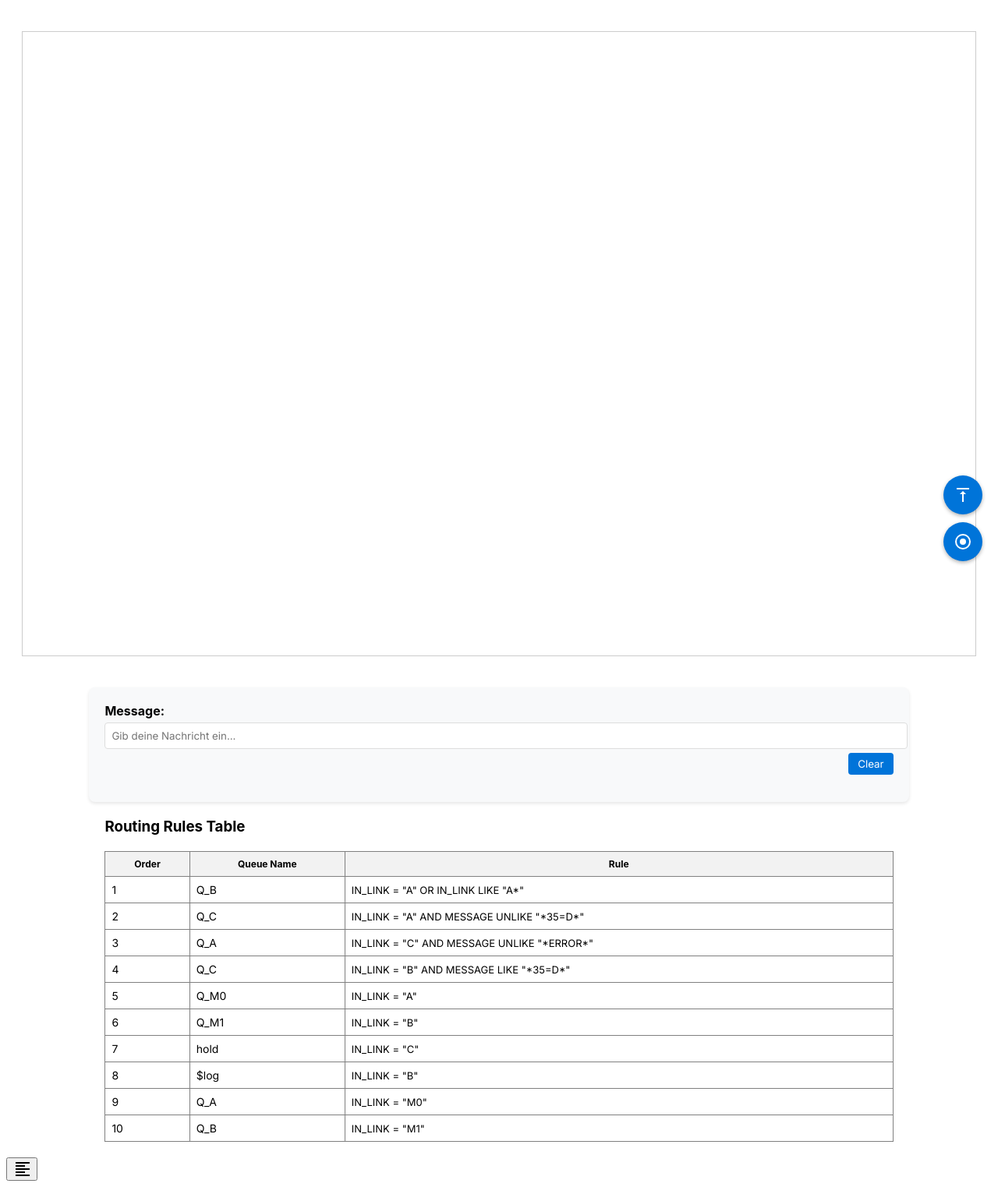
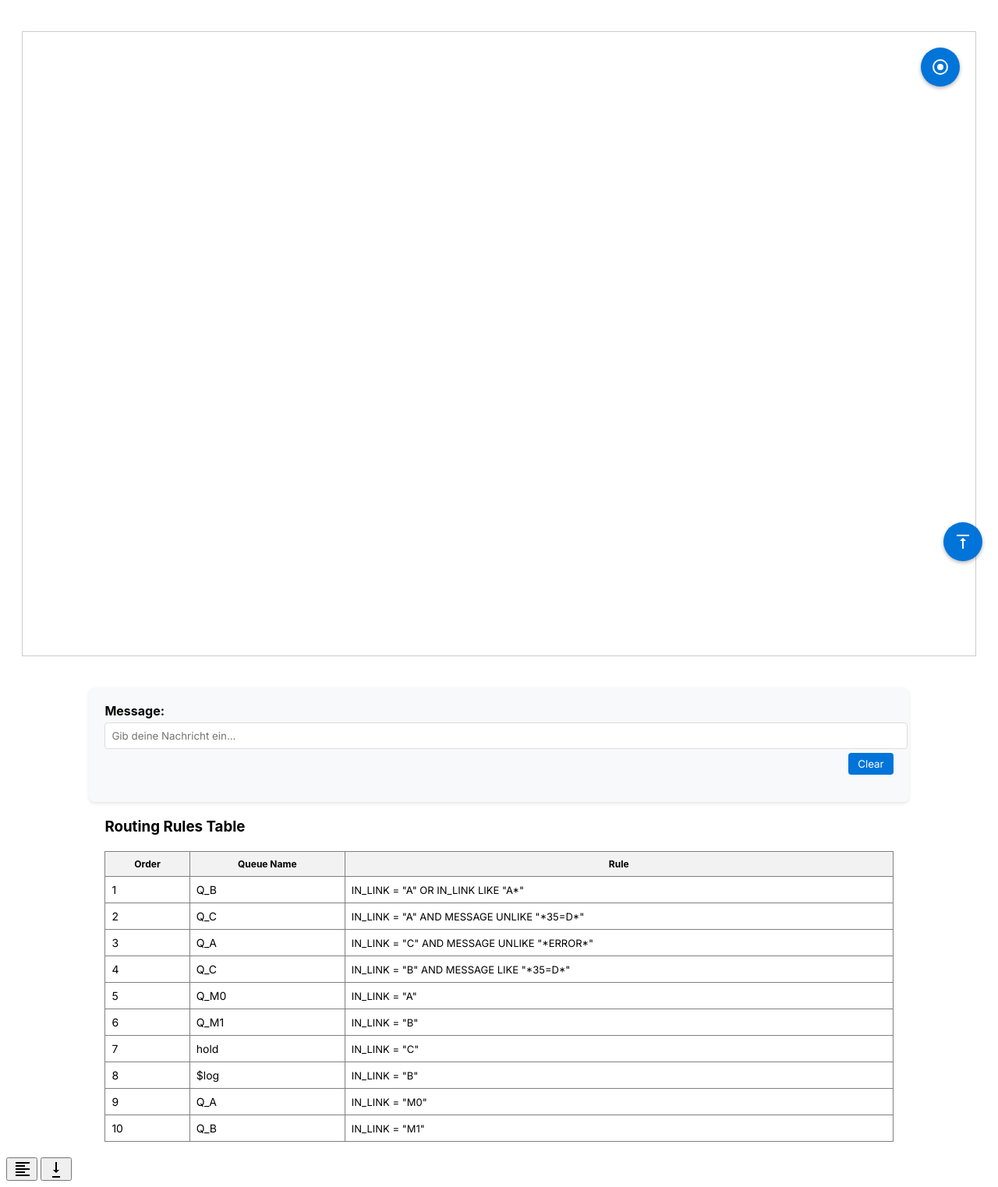
Before and after one commit to wu20003wu/igr, a Flask app: page / in a window 1280 px wide. Shown: the whole page at 78% size. Run offline with Flask 3, Linux system fonts and the light colour scheme; data comes from the database, SQL or seed files in the repository; some libraries are stand-ins or nearby versions; some web fonts are replaced.

Commit message:
feinschliff 2

```diff
--- a/templates/index.html
+++ b/templates/index.html
@@ -45,6 +45,7 @@
       border: 1px solid #ccc;
       margin: 20px auto;
       transition: height 0.3s ease;  /* Smooth height transition */
+      position: relative;
     }
     #statsPanel {
       background: #f9f9f9;
@@ -130,7 +131,14 @@
     -->
 
     <!-- Cytoscape Diagramm -->
-    <div id="cy" style="width: 100vw; height: 100vh; border: 1px solid #ccc;"></div>
+    <div id="cy" style="width: 100vw; height: 100vh; border: 1px solid #ccc; position: relative;">
+      <button id="recenterBtn" title="Zentrieren und zoomen"
+              style="position: absolute; right: 20px; top: 20px; z-index: 1000;">
+        <svg width="24" height="24" viewBox="0 0 24 24" style="vertical-align: middle;">
+          <path fill="currentColor" d="M12,8A4,4 0 0,1 16,12A4,4 0 0,1 12,16A4,4 0 0,1 8,12A4,4 0 0,1 12,8M12,2A10,10 0 0,1 22,12A10,10 0 0,1 12,22A10,10 0 0,1 2,12A10,10 0 0,1 12,2M12,4A8,8 0 0,0 4,12A8,8 0 0,0 12,20A8,8 0 0,0 20,12A8,8 0 0,0 12,4Z"/>
+        </svg>
+      </button>
+    </div>
   </div>
 
   <!-- Füge nach dem cy div und vor der Tabelle ein -->
@@ -177,19 +185,19 @@
   </div>
 
   <!-- Füge diesen Code innerhalb des body-Tags hinzu, vor dem cytoscape div -->
-  <button id="scrollToGraphBtn" title="Zum Graph scrollen" style="bottom: 140px;">
+  <button id="scrollToGraphBtn" title="Zum Graph scrollen" style="bottom: 80px;">
     <svg width="24" height="24" viewBox="0 0 24 24" style="vertical-align: middle;">
       <path fill="currentColor" d="M8 11h3v10h2V11h3l-4-4-4 4M4 3v2h16V3H4z"/>
     </svg>
   </button>
-  <button id="recenterBtn" title="Zentrieren und zoomen" style="bottom: 80px;">
+  <button id="scrollToTableBtn" title="Zur Tabelle scrollen" style="bottom: 80px;">
     <svg width="24" height="24" viewBox="0 0 24 24" style="vertical-align: middle;">
-      <path fill="currentColor" d="M12,8A4,4 0 0,1 16,12A4,4 0 0,1 12,16A4,4 0 0,1 8,12A4,4 0 0,1 12,8M12,2A10,10 0 0,1 22,12A10,10 0 0,1 12,22A10,10 0 0,1 2,12A10,10 0 0,1 12,2M12,4A8,8 0 0,0 4,12A8,8 0 0,0 12,20A8,8 0 0,0 20,12A8,8 0 0,0 12,4Z"/>
+      <path fill="currentColor" d="M4 3h18v2H4V3m0 4h12v2H4V7m0 4h18v2H4v-2m0 4h12v2H4v-2m0 4h18v2H4v-2"/>
     </svg>
   </button>
-  <button id="scrollToTableBtn" title="Zur Tabelle scrollen">
+  <button id="scrollToBottomBtn" title="Zum Seitenende scrollen" style="bottom: 140px;">
     <svg width="24" height="24" viewBox="0 0 24 24" style="vertical-align: middle;">
-      <path fill="currentColor" d="M4 3h18v2H4V3m0 4h12v2H4V7m0 4h18v2H4v-2m0 4h12v2H4v-2m0 4h18v2H4v-2"/>
+      <path fill="currentColor" d="M16 13h-3V3h-2v10H8l4 4 4-4m1 8H7v2h10v-2z"/>
     </svg>
   </button>
 
@@ -426,21 +434,6 @@
     });
 
     // Füge diesen Code zum bestehenden Script hinzu
-    document.addEventListener('click', function(e) {
-      // Check if click is outside cy container, rules table, and not on scroll buttons
-      if (!e.target.closest('#cy') &&
-          !e.target.closest('#rulesTable') &&
-          !e.target.closest('#scrollToGraphBtn') &&
-          !e.target.closest('#scrollToTableBtn') &&
-          !e.target.closest('#recenterBtn')) {
-        cy.edges().removeClass('highlight-in highlight-out');
-        document.querySelectorAll('.rule-row').forEach(row => {
-          row.classList.remove('highlight-rule');
-        });
-      }
-    });
-
-    // Füge diesen Code zum bestehenden Script hinzu
     document.getElementById('recenterBtn').addEventListener('click', function() {
       cy.animate({
         fit: {
@@ -493,7 +486,48 @@
     Object.assign(scrollToTableBtn.style, {
       position: 'fixed',
       right: '20px',
-      bottom: '20px',
+      bottom: '80px',  // Move to the middle
+      zIndex: 1000,
+      background: '#0074D9',
+      color: 'white',
+      border: 'none',
+      borderRadius: '50%',
+      width: '50px',
+      height: '50px',
+      cursor: 'pointer',
+      boxShadow: '0 2px 5px rgba(0,0,0,0.3)',
+      transition: 'all 0.3s ease'
+    });
+
+    // Add event listener for the new button
+    document.getElementById('scrollToBottomBtn').addEventListener('click', function() {
+      window.scrollTo({ top: document.body.scrollHeight, behavior: 'smooth' });
+    });
+
+    // Style for the new button
+    const scrollToBottomBtn = document.getElementById('scrollToBottomBtn');
+    Object.assign(scrollToBottomBtn.style, {
+      position: 'fixed',
+      right: '20px',
+      bottom: '20px',  // Move to the bottom
+      zIndex: 1000,
+      background: '#0074D9',
+      color: 'white',
+      border: 'none',
+      borderRadius: '50%',
+      width: '50px',
+      height: '50px',
+      cursor: 'pointer',
+      boxShadow: '0 2px 5px rgba(0,0,0,0.3)',
+      transition: 'all 0.3s ease'
+    });
+
+    // Adjust the position of the scrollToGraphBtn to be at the top
+    const scrollToGraphBtn = document.getElementById('scrollToGraphBtn');
+    Object.assign(scrollToGraphBtn.style, {
+      position: 'fixed',
+      right: '20px',
+      bottom: '140px',  // Move to the top
       zIndex: 1000,
       background: '#0074D9',
       color: 'white',
```
